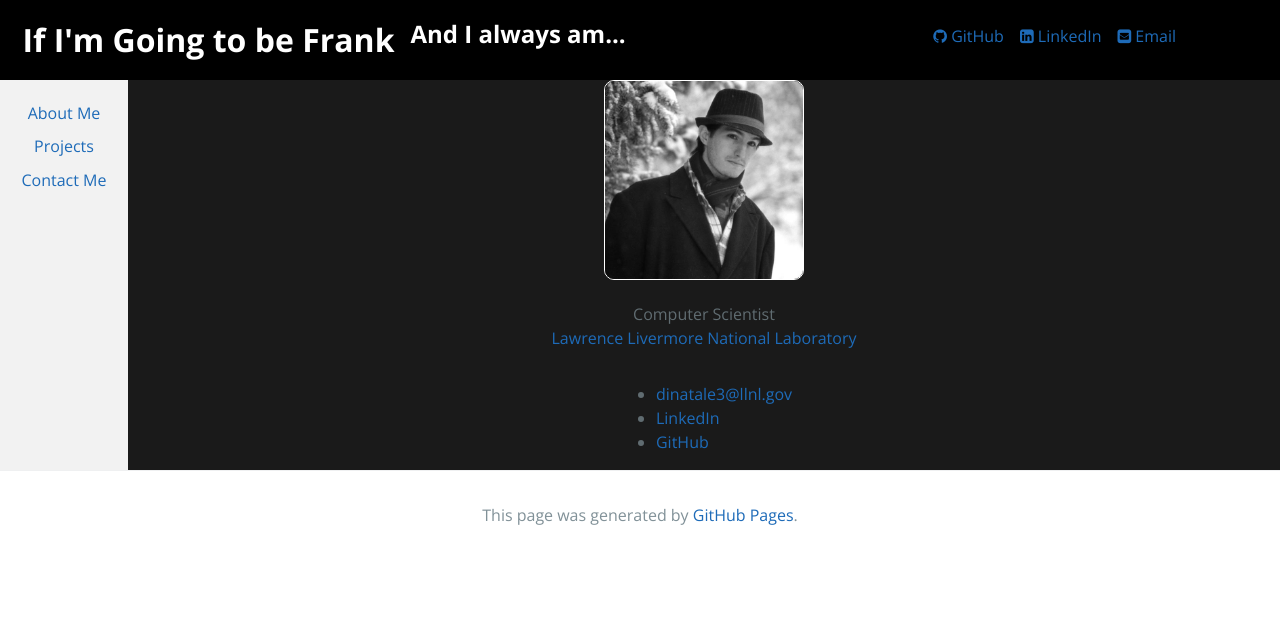
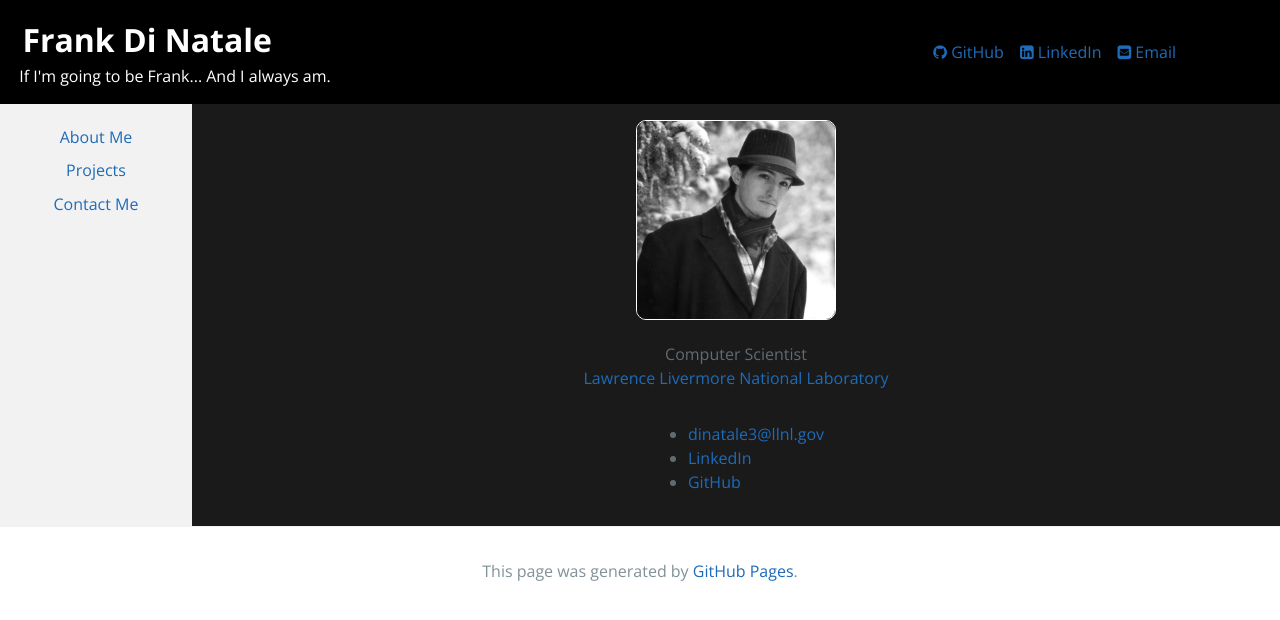
Before and after one commit to FrankD412/frankd412.github.io, a Jekyll site: the page built from index.html, in a window 1280 px wide. Shown: the top 620 px of the page. Built offline with Jekyll 4.4.1, drawn with Linux system fonts in a browser that asks for light colours; nearby versions of some CDN libraries.

Commit message:
Reformatting of the header and some other minor tweaks.

```diff
--- a/_config.yml
+++ b/_config.yml
@@ -1,6 +1,6 @@
 theme:          jekyll-theme-cayman
-title:          If I'm Going to be Frank
-description:    And I always am...
+title:          Frank Di Natale
+description:    If I'm going to be Frank... And I always am.
 author:         FrankD412
 locale:         en_US
 url:            https://frankd412.github.io
--- a/_layouts/default.html
+++ b/_layouts/default.html
@@ -15,9 +15,9 @@
             <h1 class="project-header">
                 {{ site.title | default: site.github.repository_name }}
             </h1>
-            <h2 class="project-header fade-in-up">
+            <span class="project-header fade-in-up">
                 {{ site.description | default: site.github.project_tagline }}
-            </h2>
+            </span>
         </section>
         <section class="header-section contact-item">
             {% for contact in site.data.contact %}
--- a/assets/css/style.scss
+++ b/assets/css/style.scss
@@ -5,7 +5,7 @@
 
 div.default-content {
   display: grid;
-  grid-template-columns: 10% auto;
+  grid-template-columns: 15% auto;
   background-color: $content-bg-color;
 }
 
@@ -46,15 +46,15 @@
 section.content {
   display: block;
   text-align: center;
+  padding: 1em 1em 1em 1em;
 }
 
 h1.project-header {
   margin: 0 0.5em 0 0.2em;
-  display: inline-flex;
 }
 
-h2.project-header {
-  margin: 0;
+span.project-header {
+  margin: 0 0.5em 0 0.2em;
 }
 
 a.contact-item {
@@ -66,6 +66,8 @@
 }
 
 section.contact-item {
+    display: flex;
+    align-items: center;
     justify-self: right;
     padding-right: 5em;
 }
@@ -80,7 +82,6 @@
 
 .header-section {
     margin: 0;
-    display: inline-flex;
 }
 
 ul.index-bio {
```
